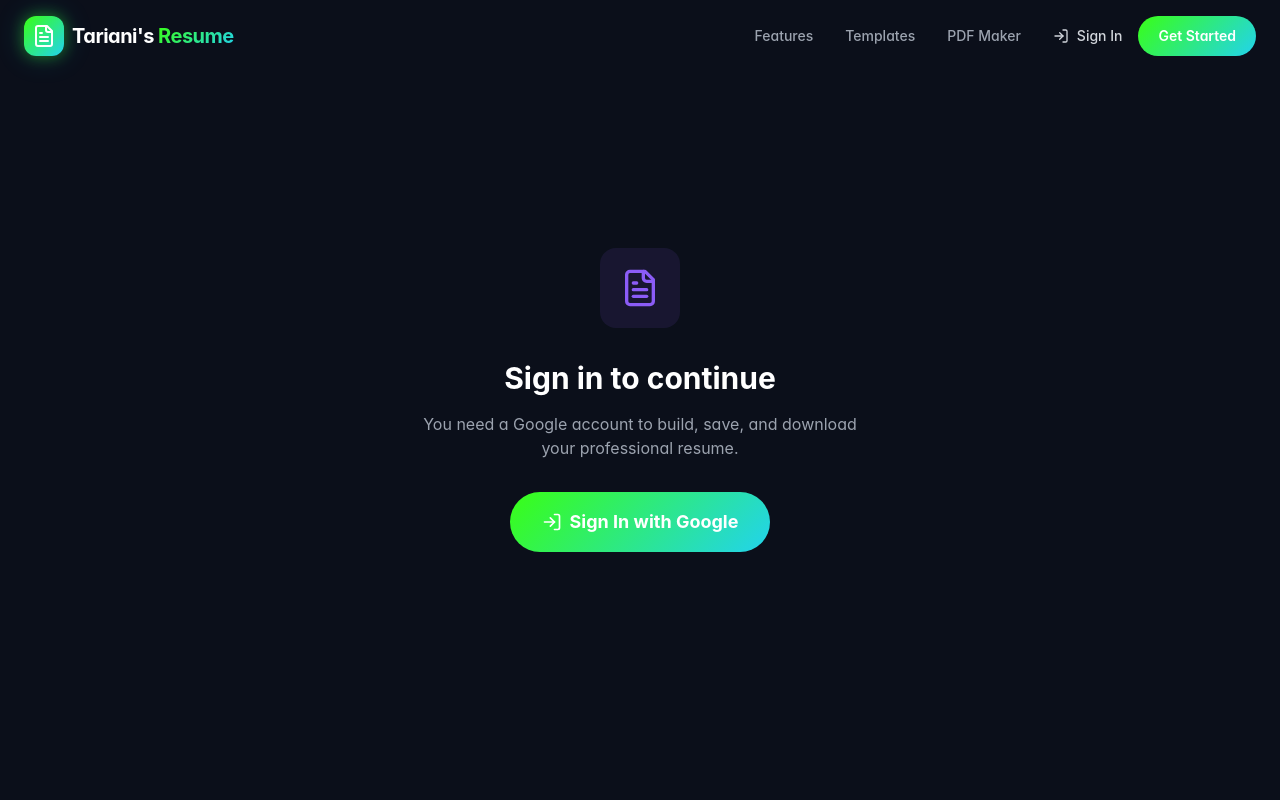
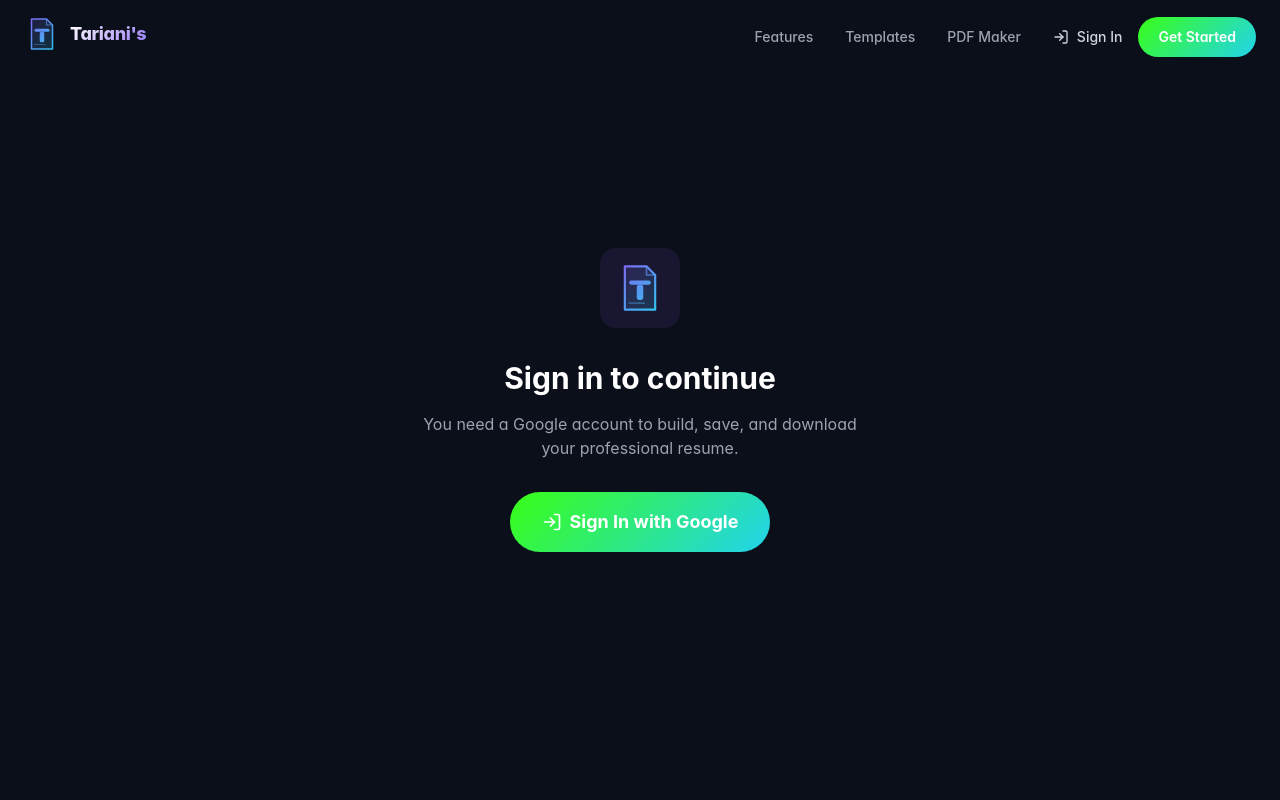
Before and after one commit to Aryan772005/RESUME-builder, a React (Vite) app: page /builder in a window 1280 px wide. Shown: the top 800 px of the page. Built offline with nearby package versions, Linux system fonts and the light colour scheme; no server answers.

Commit message:
feat: custom premium SVG logo & update branding/trust sections to focus on security over AI

```diff
--- a/src/App.tsx
+++ b/src/App.tsx
@@ -1,11 +1,12 @@
 import React, { useState, useEffect } from 'react';
 import { BrowserRouter as Router, Routes, Route, Link, useLocation } from 'react-router-dom';
 import { motion, AnimatePresence } from 'motion/react';
-import { FileText, Sparkles, Download, Layout as LayoutIcon, Github, Linkedin, Mail, Phone, MapPin, Plus, Trash2, Wand2, ChevronRight, Menu, X, LogIn, LogOut } from 'lucide-react';
+import { FileText, Github, Linkedin, Mail, ChevronRight, Menu, X, LogIn, LogOut } from 'lucide-react';
 import { cn } from './lib/utils';
 import Home from './pages/Home';
 import Builder from './pages/Builder';
 import PdfMaker from './pages/PdfMaker';
+import { Logo, LogoWordmark } from './components/Logo';
 import { useAuth } from './contexts/AuthContext';
 
 const NAVBAR_HEIGHT = 80;
@@ -53,11 +54,8 @@ const Navbar = () => {
       isScrolled ? "bg-brand-dark/80 backdrop-blur-md border-b border-brand-border py-3 shadow-[0_4px_30px_rgba(0,0,0,0.1)]" : "bg-transparent"
     )}>
       <div className="max-w-7xl mx-auto flex items-center justify-between">
-        <Link to="/" onClick={() => window.scrollTo({ top: 0, behavior: 'smooth' })} className="flex items-center gap-2 group">
-          <div className="w-10 h-10 rounded-xl bg-gradient-premium flex items-center justify-center neon-glow group-hover:scale-110 transition-transform">
-            <FileText className="text-white w-6 h-6" />
-          </div>
-          <span className="text-xl font-bold tracking-tight">Tariani's <span className="text-gradient">Resume</span></span>
+        <Link to="/" onClick={() => window.scrollTo({ top: 0, behavior: 'smooth' })} className="group">
+          <LogoWordmark iconSize={36} />
         </Link>
 
         <div className="hidden md:flex items-center gap-8">
@@ -122,9 +120,7 @@ const Footer = () => (
     <div className="max-w-7xl mx-auto grid grid-cols-1 md:grid-cols-4 gap-12">
       <div className="col-span-1 md:col-span-2">
         <div className="flex items-center gap-2 mb-6">
-          <div className="w-8 h-8 rounded-lg bg-gradient-premium flex items-center justify-center">
-            <FileText className="text-white w-5 h-5" />
-          </div>
+          <Logo size={32} />
           <span className="text-lg font-bold">Tariani's Resume Builder</span>
         </div>
         <p className="text-gray-400 max-w-sm mb-6">
@@ -176,7 +172,7 @@ const ProtectedRoute = ({ children }: { children: React.ReactNode }) => {
     return (
       <div className="min-h-screen bg-brand-dark flex flex-col items-center justify-center p-6 text-center">
         <div className="w-20 h-20 rounded-2xl bg-brand-purple/10 flex items-center justify-center mb-8">
-          <FileText className="text-brand-purple w-10 h-10" />
+          <Logo size={52} />
         </div>
         <h2 className="text-3xl font-bold mb-4">Sign in to continue</h2>
         <p className="text-gray-400 max-w-md mb-8">You need a Google account to build, save, and download your professional resume.</p>
--- /dev/null
+++ b/src/components/Logo.tsx
@@ -0,0 +1,84 @@
+import React from 'react';
+
+/**
+ * Premium SVG logo for Tariani's Resume Builder.
+ * A geometric "T" monogram fused with a document silhouette,
+ * rendered with a purple→cyan gradient.
+ */
+export function Logo({ size = 40 }: { size?: number }) {
+  const id = 'logo-grad';
+  return (
+    <svg
+      width={size}
+      height={size}
+      viewBox="0 0 48 48"
+      fill="none"
+      xmlns="http://www.w3.org/2000/svg"
+      aria-label="Tariani Resume Logo"
+    >
+      <defs>
+        <linearGradient id={id} x1="0" y1="0" x2="48" y2="48" gradientUnits="userSpaceOnUse">
+          <stop offset="0%" stopColor="#8B5CF6" />
+          <stop offset="100%" stopColor="#22D3EE" />
+        </linearGradient>
+      </defs>
+
+      {/* Document body with folded corner */}
+      <path
+        d="M10 4h20l8 8v32H10V4z"
+        fill={`url(#${id})`}
+        opacity="0.18"
+        rx="3"
+      />
+      <path
+        d="M10 4h20l8 8v32H10V4z"
+        stroke={`url(#${id})`}
+        strokeWidth="2"
+        strokeLinejoin="round"
+      />
+      {/* Folded corner crease */}
+      <path
+        d="M30 4v8h8"
+        stroke={`url(#${id})`}
+        strokeWidth="1.5"
+        strokeLinecap="round"
+        strokeLinejoin="round"
+        opacity="0.7"
+      />
+
+      {/* Bold "T" monogram centered on document */}
+      {/* Horizontal bar */}
+      <rect x="14" y="17" width="20" height="4" rx="2" fill={`url(#${id})`} />
+      {/* Vertical stem */}
+      <rect x="21" y="21" width="6" height="14" rx="2" fill={`url(#${id})`} />
+
+      {/* Subtle horizontal lines suggesting resume content */}
+      <line x1="14" y1="38" x2="28" y2="38" stroke={`url(#${id})`} strokeWidth="1.5" strokeLinecap="round" opacity="0.4" />
+    </svg>
+  );
+}
+
+/**
+ * Full wordmark: Logo icon + brand name text
+ */
+export function LogoWordmark({ iconSize = 40 }: { iconSize?: number }) {
+  return (
+    <span style={{ display: 'inline-flex', alignItems: 'center', gap: 10 }}>
+      <Logo size={iconSize} />
+      <span
+        style={{
+          fontSize: iconSize * 0.5,
+          fontWeight: 800,
+          letterSpacing: '-0.02em',
+          lineHeight: 1,
+          background: 'linear-gradient(135deg, #fff 0%, #a78bfa 50%, #22d3ee 100%)',
+          WebkitBackgroundClip: 'text',
+          WebkitTextFillColor: 'transparent',
+          backgroundClip: 'text',
+        }}
+      >
+        Tariani's <span style={{ fontWeight: 400, opacity: 0.9 }}>Resume</span>
+      </span>
+    </span>
+  );
+}
```
Also changed, not shown: src/pages/Home.tsx (+88 -34 lines).
